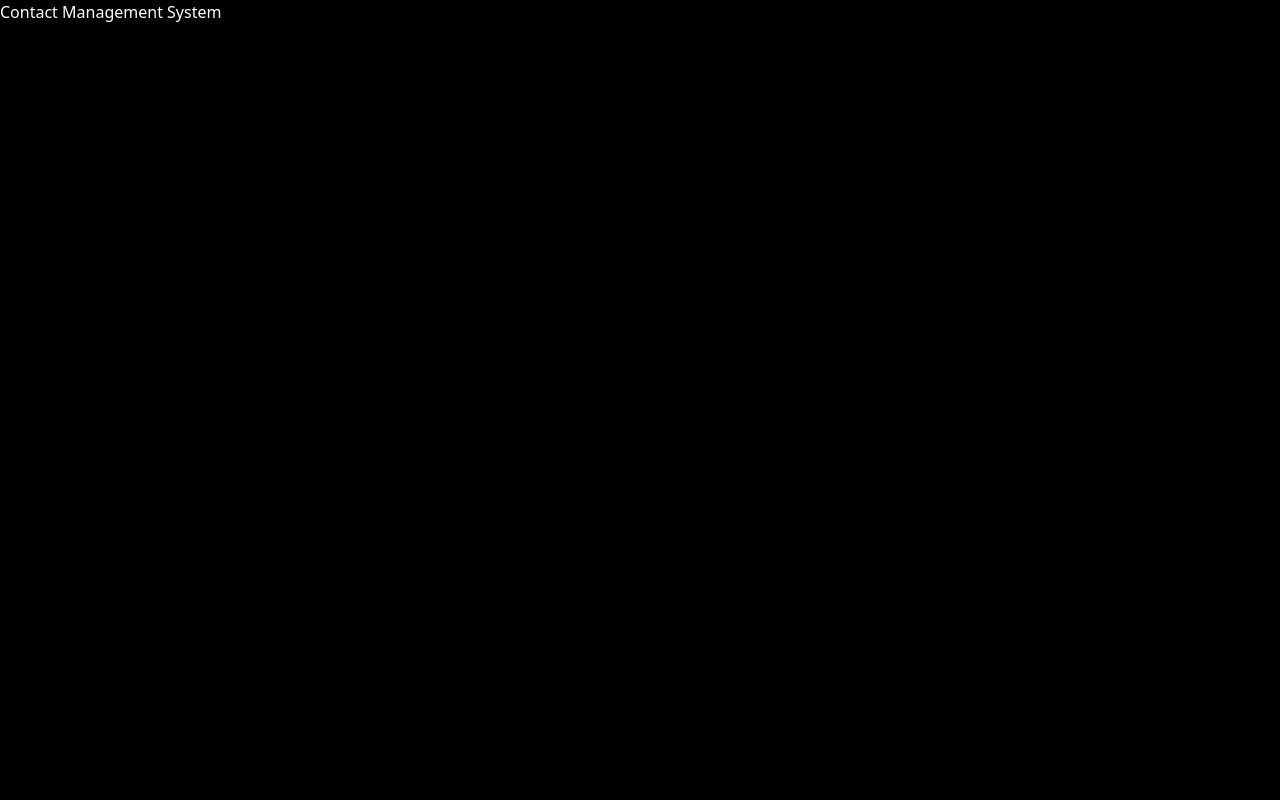
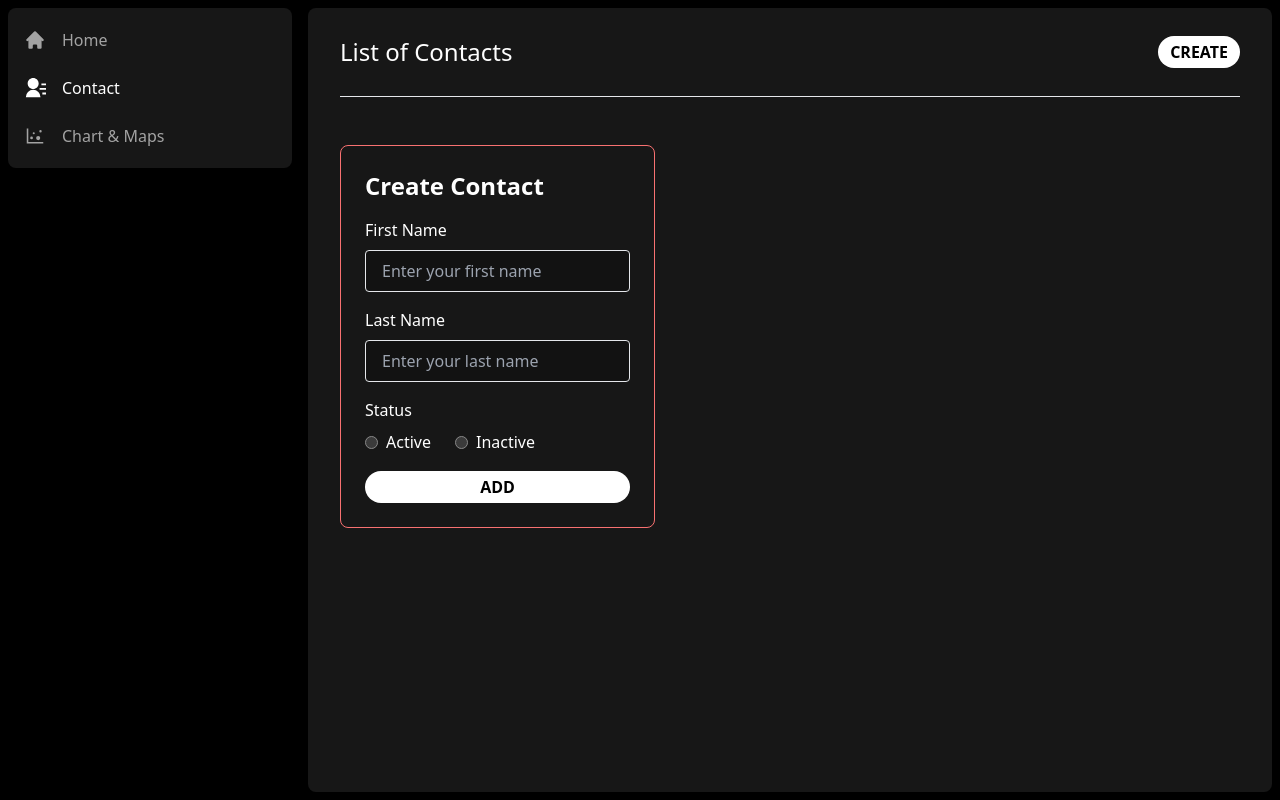
Before and after one commit to Ganesh-mBit/dashborad, a React (Create React App) app: page /contacts in a window 1280 px wide. Built offline with nearby package versions, Linux system fonts and the light colour scheme.

Commit message:
Base UI with routes done.

```diff
--- a/package.json
+++ b/package.json
@@ -12,7 +12,10 @@
     "@types/react-dom": "^18.2.4",
     "react": "^18.2.0",
     "react-dom": "^18.2.0",
+    "react-icons": "^4.9.0",
+    "react-router-dom": "^6.11.2",
     "react-scripts": "5.0.1",
+    "tailwind-merge": "^1.13.0",
     "typescript": "^4.9.5",
     "web-vitals": "^2.1.4"
   },
--- a/src/App.css
+++ b/src/App.css
@@ -3,9 +3,8 @@
 @tailwind utilities;
 
 html,
-body,
-:root {
-  box-sizing: border-box;
+body {
+  height: 100%;
   background-color: black;
   color-scheme: dark;
 }
--- a/src/App.tsx
+++ b/src/App.tsx
@@ -1,11 +1,47 @@
 import React from 'react';
+import {
+  createBrowserRouter,
+  RouterProvider,
+  Outlet
+} from "react-router-dom";
+import SideBar from './components/Sidebar';
+import Home from './Pages/Home';
 import './App.css';
+import Charts from './Pages/Charts';
+import Contact from './Pages/Contact';
+
+const Layout = () => {
+  return (
+    <SideBar>
+      <Outlet />
+    </SideBar>
+  )
+}
+
+const RouteProvider = createBrowserRouter([
+  {
+    path: '/',
+    element: <Layout />,
+    children: [
+      {
+        path: '/',
+        element: <Home />
+      },
+      {
+        path: '/contacts',
+        element: <Contact />
+      },
+      {
+        path: '/charts',
+        element: <Charts />
+      }
+    ]
+  },
+]);
 
 function App() {
   return (
-    <div className="App">
-      Contact Management System
-    </div>
+    <RouterProvider router={RouteProvider} />
   );
 }
 
--- /dev/null
+++ b/src/Pages/Charts.tsx
@@ -0,0 +1,9 @@
+import React from 'react';
+
+const Charts = () => {
+  return (
+    <div>Charts</div>
+  )
+}
+
+export default Charts;
--- /dev/null
+++ b/src/Pages/Contact.tsx
@@ -0,0 +1,23 @@
+import React from 'react';
+import AddContact from '../components/AddContactModal';
+
+const Contact = () => {
+  return (
+    <div className='h-full'>
+      <div className='w-full flex justify-between items-center mb-4 py-3'>
+        <div>
+          <h1 className='text-lg md:text-2xl font-medium truncate'>List of Contacts</h1>
+        </div>
+        <div>
+          <button className="w-full rounded-full py-1 px-3 bg-white hover:opacity-75 text-black font-bold uppercase">
+            Create
+          </button>
+        </div>
+      </div>
+      <hr className='py-6' />
+      <AddContact />
+    </div>
+  )
+}
+
+export default Contact;
--- /dev/null
+++ b/src/Pages/Home.tsx
@@ -0,0 +1,11 @@
+import React from 'react';
+
+const Home = () => {
+  return (
+    <div>
+      Home
+    </div>
+  )
+}
+
+export default Home;
--- /dev/null
+++ b/src/components/AddContactModal.tsx
@@ -0,0 +1,38 @@
+import React from 'react';
+
+const AddContact = () => {
+  return (
+    <div className='absolute'>
+      <div className="flex w-full justify-center items-center">
+        <div className="rounded-lg p-6 border border-red-400">
+          <h2 className="text-2xl font-bold mb-4">Create Contact</h2>
+          <form>
+            <div className="mb-4">
+              <label htmlFor="first-name" className="block mb-2">First Name</label>
+              <input type="text" id="first-name" className="w-full px-4 py-2 border rounded" placeholder="Enter your first name"/>
+            </div>
+            <div className="mb-4">
+              <label htmlFor="last-name" className="block mb-2">Last Name</label>
+              <input type="text" id="last-name" className="w-full px-4 py-2 border rounded" placeholder="Enter your last name"/>
+            </div>
+            <div className="mb-4">
+              <span className="block mb-2">Status</span>
+              <label className="inline-flex items-center">
+                <input type="radio" className="form-radio" name="status" value="active"/>
+                  <span className="ml-2">Active</span>
+              </label>
+              <label className="inline-flex items-center ml-6">
+                <input type="radio" className="form-radio" name="status" value="inactive"/>
+                  <span className="ml-2">Inactive</span>
+              </label>
+            </div>
+            <button type="submit" className="w-full rounded-full py-1 px-3 bg-white hover:opacity-75 text-black font-bold uppercase">Add</button>
+          </form>
+        </div>
+      </div>
+
+    </div>
+  )
+}
+
+export default AddContact;
--- /dev/null
+++ b/src/components/Sidebar.tsx
@@ -0,0 +1,58 @@
+import React, { useMemo } from 'react';
+import { HiHome } from 'react-icons/hi';
+import { AiOutlineDotChart } from 'react-icons/ai';
+import { RiContactsFill } from 'react-icons/ri';
+import { useLocation } from 'react-router-dom';
+import SidebarItem from './SidebarItem';
+
+interface SidebarProps {
+  children: React.ReactNode
+}
+
+const Sidebar: React.FC<SidebarProps> = ({ children }) => {
+  const { pathname } = useLocation();
+
+  const routes = useMemo(() => [
+    {
+      icon: HiHome,
+      label: 'Home',
+      active: pathname === '/',
+      href: '/',
+    },
+    {
+      icon: RiContactsFill,
+      label: 'Contact',
+      active: pathname === '/contacts',
+      href: '/contacts',
+    },
+    {
+      icon: AiOutlineDotChart,
+      label: 'Chart & Maps',
+      active: pathname === '/charts',
+      href: '/charts',
+    },
+  ], [pathname]);
+
+  return (
+    <div className="flex h-full flex-col md:flex-row">
+      <div
+        className="flex flex-col gap-y-2 bg-black h-full w-full md:w-[300px] p-2"
+      >
+        <div className='bg-neutral-900 rounded-lg w-full overflow-y-auto h-full'>
+          <div className="flex flex-col gap-y-6 py-5 px-4 ">
+            {routes.map((item) => (
+              <SidebarItem key={item.label} {...item} />
+            ))}
+          </div>
+        </div>
+      </div>
+      <main className='h-full overflow-y-auto p-2 flex-1'>
+        <div className='bg-neutral-900 h-[98vh] w-full rounded-lg overflow-hidden overflow-y-auto py-4 px-4 md:px-8'>
+          {children}
+        </div>
+      </main>
+    </div>
+  )
+}
+
+export default Sidebar;
--- /dev/null
+++ b/src/components/SidebarItem.tsx
@@ -0,0 +1,21 @@
+import React from 'react';
+import { IconType } from 'react-icons';
+import { Link } from 'react-router-dom';
+
+interface SidebarItemProps {
+  icon: IconType
+  label: string
+  active?: boolean
+  href: string
+}
+
+const SidebarItem: React.FC<SidebarItemProps> = ({ label, icon: Icon, active, href }) => {
+  return (
+    <Link to={href} className={`flex flex-row items-center w-full h-auto gap-x-4 text-md font-medium cursor-pointer hover:text-white transition ${active ? 'text-white' : 'text-neutral-400'}`}>
+      <Icon size={22} />
+      <p className='truncate w-100'>{label}</p>
+    </Link>
+  )
+}
+
+export default SidebarItem;
--- a/tailwind.config.js
+++ b/tailwind.config.js
@@ -1,6 +1,6 @@
 /** @type {import('tailwindcss').Config} */
 module.exports = {
-  content: ["./src/**/*.{html,js}"],
+  content: ["./src/**/*.{html,js,tsx}"],
   theme: {
     extend: {},
   },
```
Also changed, not shown: 1 other file (tests, documents, lock files or other folders).
